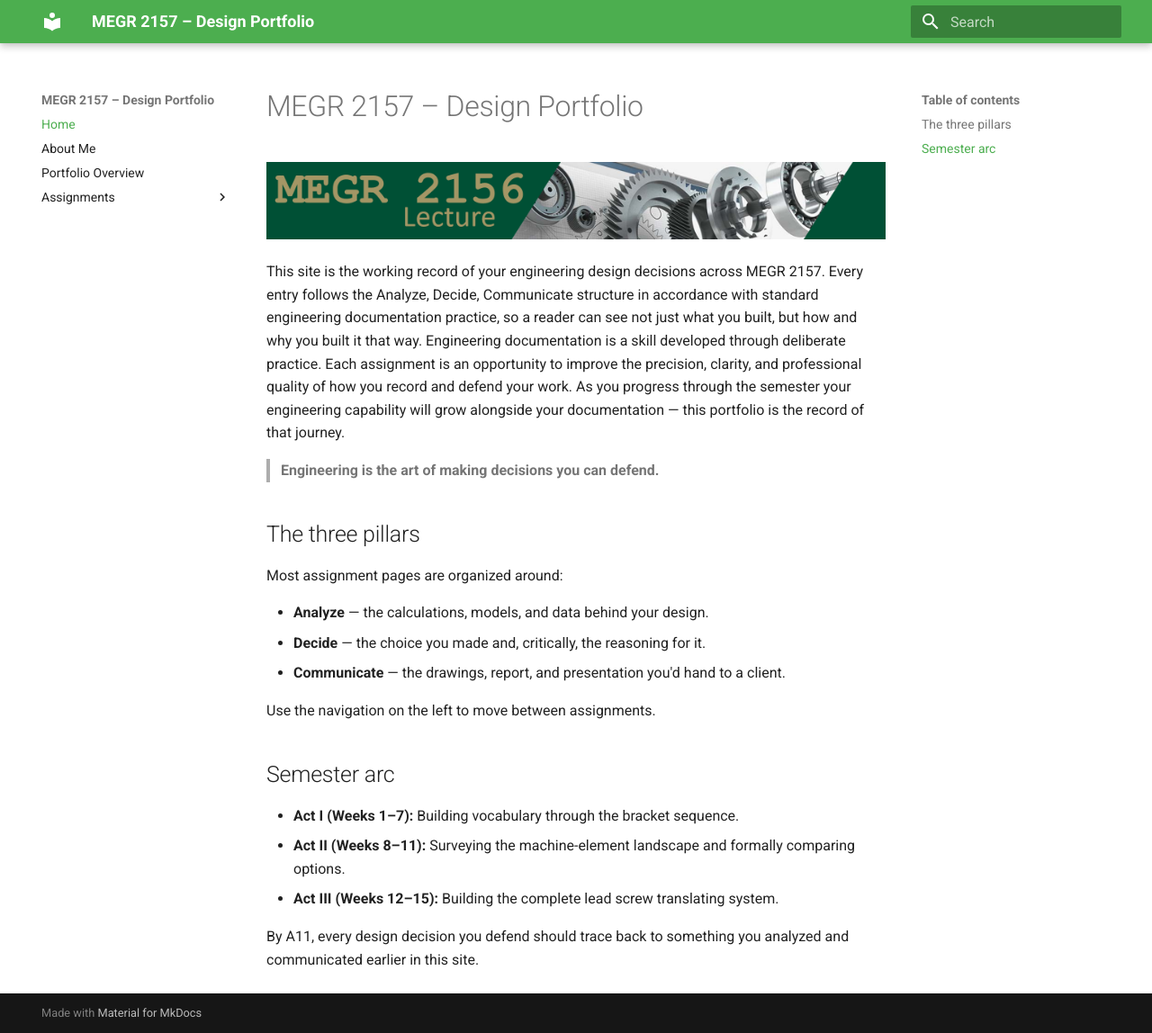
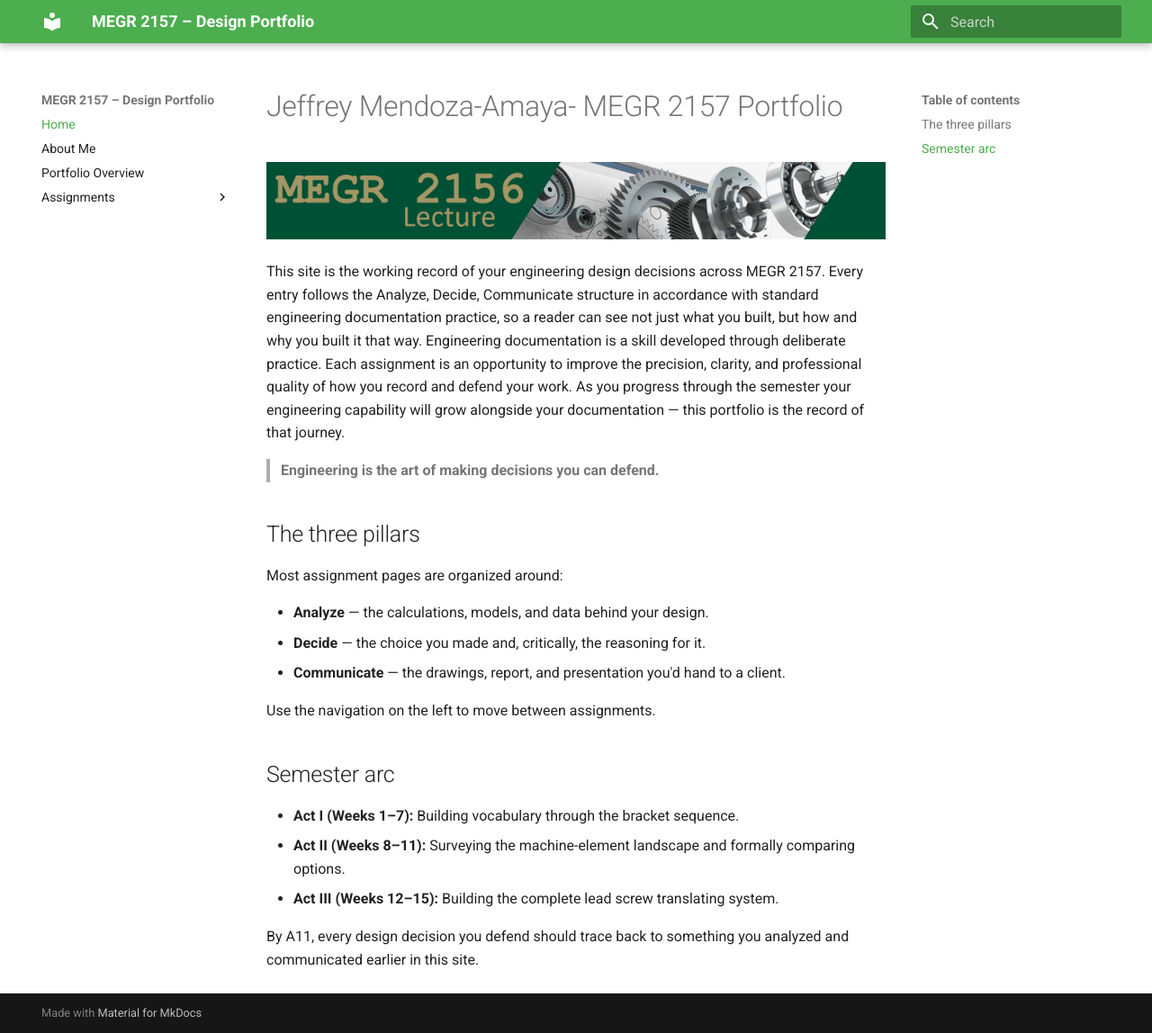
Before and after one commit to Jeffrey-Mendoza/megr2157-portfolio, an MkDocs documentation site: the page built from docs/index.md, in a window 1280 px wide and 1148 px high. Shown: the whole window at 90% size. Built offline with MkDocs 1.6.1 and Material for MkDocs 9.7.7, drawn with Linux system fonts in a browser that asks for light colours.

Commit message:
Initial site setup.

```diff
--- a/docs/index.md
+++ b/docs/index.md
@@ -1,4 +1,4 @@
-# MEGR 2157 – Design Portfolio
+# Jeffrey Mendoza-Amaya- MEGR 2157 Portfolio
 
 ![MEGR 2156-7 Title](MEGR2156title.png)
 
```
